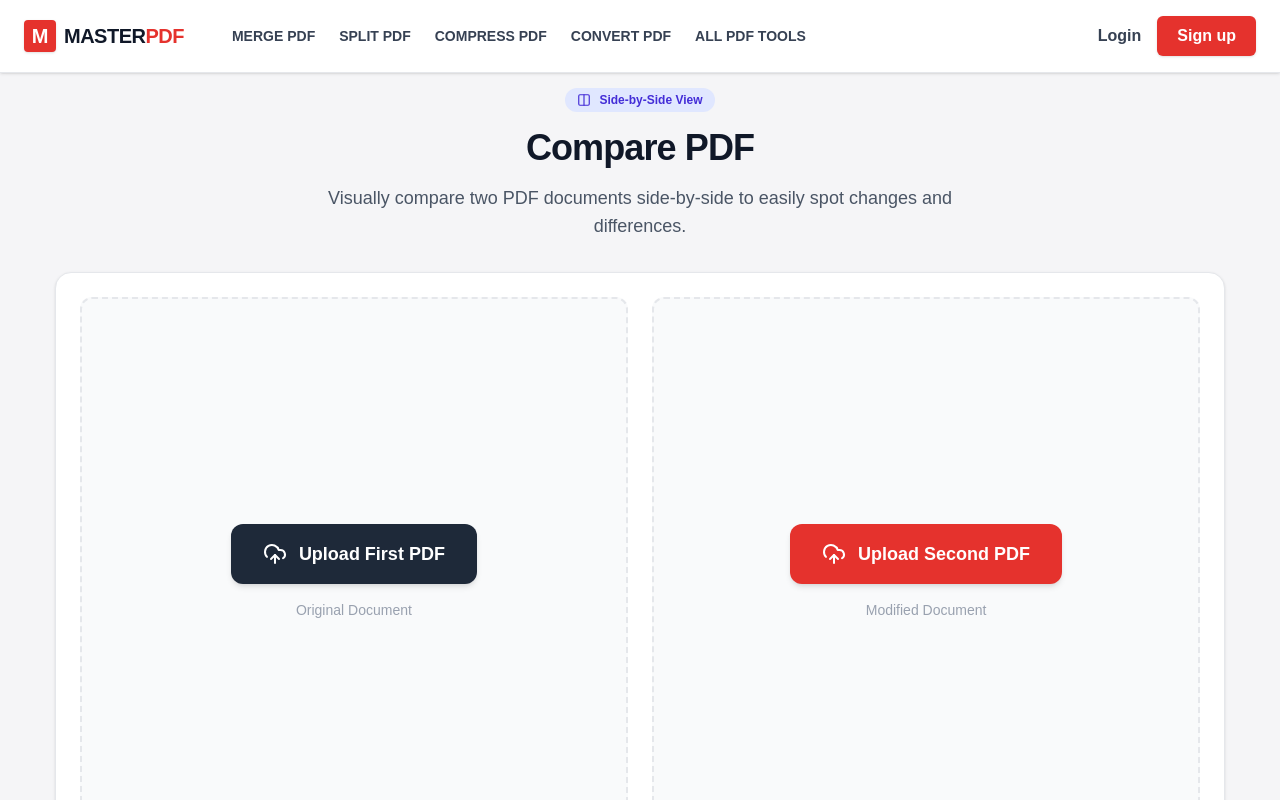
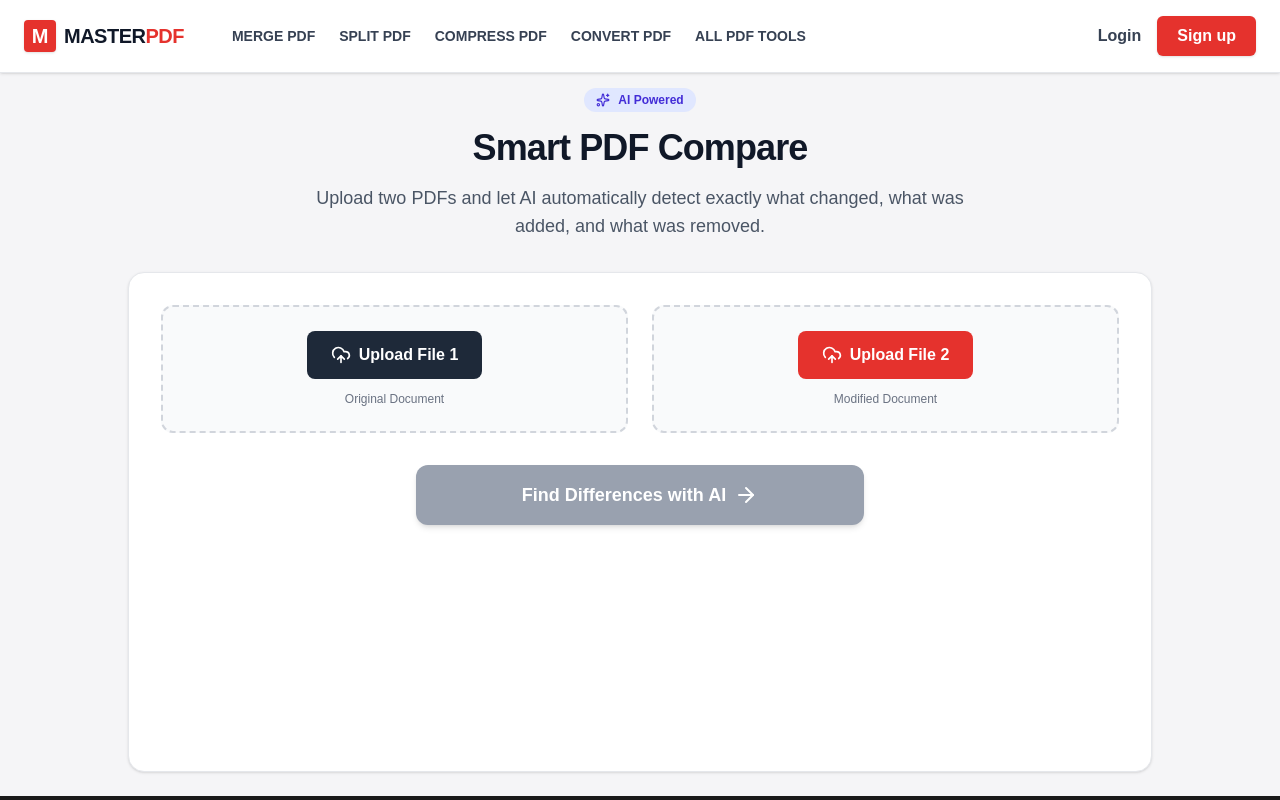
Before and after one commit to ansarisuhel4505/MasterPdf, a Next.js app: page /compare-pdf in a window 1280 px wide. Shown: the top 800 px of the page. Built offline with nearby package versions, Linux system fonts and the light colour scheme; no server answers.

Commit message:
Update compare-pdf.jsx

```diff
--- a/src/pages/compare-pdf.jsx
+++ b/src/pages/compare-pdf.jsx
@@ -1,52 +1,76 @@
-import React, { useState, useEffect } from 'react';
+import React, { useState } from 'react';
 import Head from 'next/head';
 import Navbar from '../components/Navbar';
 import Footer from '../components/Footer';
-import { UploadCloud, X, Columns, FileText } from 'lucide-react';
+import { UploadCloud, X, Columns, Sparkles, Settings, ArrowRight } from 'lucide-react';
+import { upload } from '@vercel/blob/client';
 
 export default function ComparePdf() {
   const [file1, setFile1] = useState(null);
   const [file2, setFile2] = useState(null);
-  const [url1, setUrl1] = useState('');
-  const [url2, setUrl2] = useState('');
-
-  // Generate local preview URLs when files are uploaded
-  useEffect(() => {
-    if (file1) setUrl1(URL.createObjectURL(file1));
-    if (file2) setUrl2(URL.createObjectURL(file2));
-
-    // Cleanup URLs from memory to prevent memory leaks
-    return () => {
-      if (url1) URL.revokeObjectURL(url1);
-      if (url2) URL.revokeObjectURL(url2);
-    };
-  }, [file1, file2]);
+  const [isAnalyzing, setIsAnalyzing] = useState(false);
+  const [aiReport, setAiReport] = useState('');
 
   const handleFileChange = (e, fileNumber) => {
     const selectedFile = e.target.files[0];
     if (selectedFile && selectedFile.type === 'application/pdf') {
       if (fileNumber === 1) setFile1(selectedFile);
       if (fileNumber === 2) setFile2(selectedFile);
+      setAiReport(''); // Nayi file aate hi purani report clear kar do
     } else {
       alert("Please upload a valid PDF file.");
     }
   };
 
   const removeFile = (fileNumber) => {
-    if (fileNumber === 1) {
-      setFile1(null);
-      setUrl1('');
+    if (fileNumber === 1) setFile1(null);
+    if (fileNumber === 2) setFile2(null);
+    setAiReport('');
+  };
+
+  const analyzeComparison = async () => {
+    if (!file1 || !file2) {
+      alert("Please upload both PDF files to compare.");
+      return;
     }
-    if (fileNumber === 2) {
-      setFile2(null);
-      setUrl2('');
+
+    setIsAnalyzing(true);
+
+    try {
+      // 1. Upload both files to Vercel Blob
+      const blob1 = await upload(file1.name, file1, { access: 'public', handleUploadUrl: '/api/upload' });
+      const blob2 = await upload(file2.name, file2, { access: 'public', handleUploadUrl: '/api/upload' });
+
+      // 2. Send both URLs to backend for AI Comparison
+      const response = await fetch('/api/master-convert', {
+        method: 'POST',
+        headers: { 'Content-Type': 'application/json' },
+        body: JSON.stringify({
+          action: 'ai-compare',
+          fileUrl: blob1.url,
+          fileUrl2: blob2.url
+        }),
+      });
+
+      const data = await response.json();
+
+      if (response.ok && data.textResult) {
+        setAiReport(data.textResult);
+      } else {
+        alert("Comparison failed: " + (data.error || "Unknown error"));
+      }
+    } catch (error) {
+      console.error(error);
+      alert("Server connection failed. Could not analyze documents.");
     }
+
+    setIsAnalyzing(false);
   };
 
   return (
     <div className="min-h-screen flex flex-col font-sans bg-[#F5F5F7]">
       <Head>
-        <title>Compare PDF files side-by-side - MasterPdf</title>
+        <title>Smart AI Compare PDF - MasterPdf</title>
       </Head>
       <Navbar />
 
@@ -54,71 +78,84 @@ export default function ComparePdf() {
 
         <div className="text-center mb-8">
           <div className="inline-flex items-center gap-2 bg-indigo-100 text-indigo-700 px-3 py-1 rounded-full text-xs font-bold mb-4">
-            <Columns size={14} /> Side-by-Side View
+            <Sparkles size={14} /> AI Powered
           </div>
-          <h1 className="text-4xl font-bold text-gray-900 mb-4 tracking-tight">Compare PDF</h1>
+          <h1 className="text-4xl font-bold text-gray-900 mb-4 tracking-tight">Smart PDF Compare</h1>
           <p className="text-lg text-gray-600 max-w-2xl mx-auto">
-            Visually compare two PDF documents side-by-side to easily spot changes and differences.
+            Upload two PDFs and let AI automatically detect exactly what changed, what was added, and what was removed.
           </p>
         </div>
 
-        <div className="w-full max-w-[95%] bg-white rounded-2xl shadow-sm border border-gray-200 p-6 min-h-[600px] flex flex-col relative">
+        <div className="w-full max-w-5xl bg-white rounded-2xl shadow-sm border border-gray-200 p-8 min-h-[500px] flex flex-col relative">
 
-          <div className="flex flex-col lg:flex-row gap-6 h-full flex-grow">
-
-            {/* Document 1 Area */}
-            <div className="w-full lg:w-1/2 flex flex-col border-2 border-dashed border-gray-200 rounded-xl bg-gray-50 overflow-hidden relative min-h-[500px]">
-              {!file1 ? (
-                <div className="h-full flex flex-col items-center justify-center p-8 text-center">
-                  <input type="file" id="file-1-upload" accept=".pdf" onChange={(e) => handleFileChange(e, 1)} className="hidden" />
-                  <label htmlFor="file-1-upload" className="cursor-pointer bg-gray-800 hover:bg-black text-white text-lg font-bold py-4 px-8 rounded-xl inline-flex items-center gap-3 transition shadow-md">
-                    <UploadCloud size={24} /> Upload First PDF
+          {/* Upload Section */}
+          <div className="grid grid-cols-1 md:grid-cols-2 gap-6 mb-8">
+            {/* File 1 */}
+            <div className={`border-2 ${file1 ? 'border-indigo-500 bg-indigo-50' : 'border-dashed border-gray-300 bg-gray-50'} rounded-xl p-6 flex flex-col items-center justify-center text-center relative transition`}>
+              {file1 ? (
+                <>
+                  <button onClick={() => removeFile(1)} className="absolute top-3 right-3 text-gray-400 hover:text-red-500"><X size={20}/></button>
+                  <Sparkles size={40} className="text-indigo-500 mb-2 opacity-80" />
+                  <p className="font-bold text-gray-800 text-sm">{file1.name}</p>
+                  <p className="text-xs text-gray-500 mt-1">Original Document</p>
+                </>
+              ) : (
+                <>
+                  <input type="file" id="file1-upload" accept=".pdf" onChange={(e) => handleFileChange(e, 1)} className="hidden" />
+                  <label htmlFor="file1-upload" className="cursor-pointer bg-gray-800 hover:bg-black text-white px-6 py-3 rounded-lg font-bold flex items-center gap-2 transition">
+                    <UploadCloud size={20} /> Upload File 1
                   </label>
-                  <p className="mt-4 text-gray-400 text-sm font-medium">Original Document</p>
-                </div>
-              ) : (
-                <div className="h-full flex flex-col relative">
-                  <div className="bg-gray-800 text-white p-3 flex justify-between items-center z-10">
-                    <div className="flex items-center gap-2 overflow-hidden">
-                      <FileText size={18} className="flex-shrink-0 text-gray-300" />
-                      <span className="text-sm font-semibold truncate">{file1.name}</span>
-                    </div>
-                    <button onClick={() => removeFile(1)} className="text-gray-400 hover:text-white transition">
-                      <X size={20} />
-                    </button>
-                  </div>
-                  <iframe src={`${url1}#toolbar=1&navpanes=0&scrollbar=1`} className="w-full flex-grow border-none" title="Document 1"></iframe>
-                </div>
+                  <p className="text-xs text-gray-500 mt-3">Original Document</p>
+                </>
               )}
             </div>
 
-            {/* Document 2 Area */}
-            <div className="w-full lg:w-1/2 flex flex-col border-2 border-dashed border-gray-200 rounded-xl bg-gray-50 overflow-hidden relative min-h-[500px]">
-              {!file2 ? (
-                <div className="h-full flex flex-col items-center justify-center p-8 text-center">
-                  <input type="file" id="file-2-upload" accept=".pdf" onChange={(e) => handleFileChange(e, 2)} className="hidden" />
-                  <label htmlFor="file-2-upload" className="cursor-pointer bg-[#E5322D] hover:bg-red-700 text-white text-lg font-bold py-4 px-8 rounded-xl inline-flex items-center gap-3 transition shadow-md">
-                    <UploadCloud size={24} /> Upload Second PDF
+            {/* File 2 */}
+            <div className={`border-2 ${file2 ? 'border-indigo-500 bg-indigo-50' : 'border-dashed border-gray-300 bg-gray-50'} rounded-xl p-6 flex flex-col items-center justify-center text-center relative transition`}>
+              {file2 ? (
+                <>
+                  <button onClick={() => removeFile(2)} className="absolute top-3 right-3 text-gray-400 hover:text-red-500"><X size={20}/></button>
+                  <Columns size={40} className="text-indigo-500 mb-2 opacity-80" />
+                  <p className="font-bold text-gray-800 text-sm">{file2.name}</p>
+                  <p className="text-xs text-gray-500 mt-1">Modified Document</p>
+                </>
+              ) : (
+                <>
+                  <input type="file" id="file2-upload" accept=".pdf" onChange={(e) => handleFileChange(e, 2)} className="hidden" />
+                  <label htmlFor="file2-upload" className="cursor-pointer bg-[#E5322D] hover:bg-red-700 text-white px-6 py-3 rounded-lg font-bold flex items-center gap-2 transition">
+                    <UploadCloud size={20} /> Upload File 2
                   </label>
-                  <p className="mt-4 text-gray-400 text-sm font-medium">Modified Document</p>
-                </div>
-              ) : (
-                <div className="h-full flex flex-col relative">
-                  <div className="bg-[#E5322D] text-white p-3 flex justify-between items-center z-10">
-                    <div className="flex items-center gap-2 overflow-hidden">
-                      <FileText size={18} className="flex-shrink-0 text-red-200" />
-                      <span className="text-sm font-semibold truncate">{file2.name}</span>
-                    </div>
-                    <button onClick={() => removeFile(2)} className="text-red-200 hover:text-white transition">
-                      <X size={20} />
-                    </button>
-                  </div>
-                  <iframe src={`${url2}#toolbar=1&navpanes=0&scrollbar=1`} className="w-full flex-grow border-none" title="Document 2"></iframe>
-                </div>
+                  <p className="text-xs text-gray-500 mt-3">Modified Document</p>
+                </>
               )}
             </div>
+          </div>
 
-          </div>
+          {/* Action Button */}
+          {!aiReport && (
+            <div className="flex justify-center">
+              <button
+                onClick={analyzeComparison}
+                disabled={!file1 || !file2 || isAnalyzing}
+                className="w-full max-w-md flex items-center justify-center gap-2 px-8 py-4 rounded-xl text-white font-bold text-lg transition shadow-md bg-indigo-600 hover:bg-indigo-700 disabled:bg-gray-400"
+              >
+                {isAnalyzing ? <><Settings className="animate-spin" size={24} /> Analyzing Differences...</> : <>Find Differences with AI <ArrowRight size={24} /></>}
+              </button>
+            </div>
+          )}
+
+          {/* AI Result Area */}
+          {aiReport && (
+            <div className="mt-4 border border-indigo-100 bg-indigo-50/30 rounded-xl p-6 animate-in fade-in duration-500">
+              <h3 className="text-xl font-bold text-gray-900 mb-4 border-b pb-2 flex items-center gap-2">
+                <Sparkles size={20} className="text-indigo-600" /> Comparison Report
+              </h3>
+              <div className="text-gray-800 text-[15px] leading-relaxed whitespace-pre-wrap font-medium bg-white p-6 rounded-lg border border-gray-200 shadow-inner">
+                {aiReport}
+              </div>
+            </div>
+          )}
+
         </div>
       </main>
 
```
